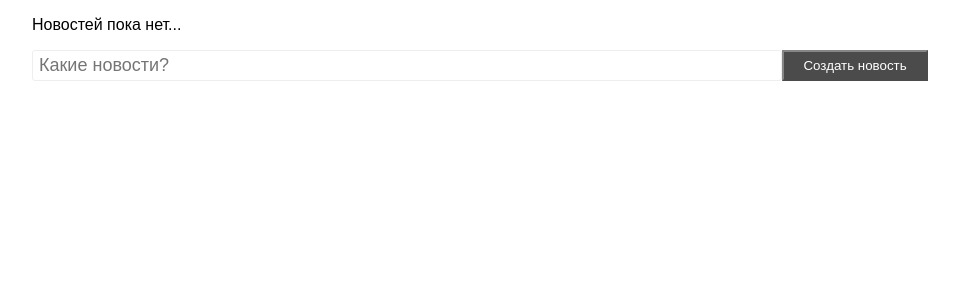
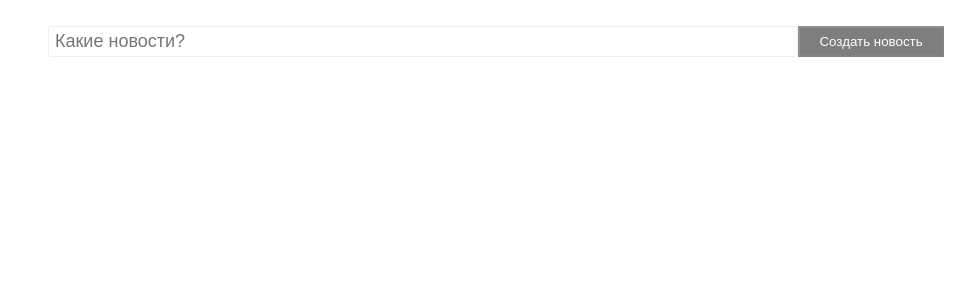
Before and after one commit to Derfan/react-example, a React (Create React App) app: page / in a window 1280 px wide. Shown: the top 300 px of the page, without its empty margins (160-1135 px from the left). Built offline with nearby package versions, Linux system fonts and the light colour scheme.

Commit message:
rework Components

```diff
--- a/src/App.css
+++ b/src/App.css
@@ -1,6 +1,6 @@
 .App {
   padding: 16px;
-  width: 400px;
+  width: 100%;
 }
 
 .App-logo {
@@ -56,7 +56,6 @@
   background-color: #000;
 }
 
-.disabled {
-  pointer-events: none;
-  opacity: 0.7;
+.todo-button[disabled] {
+  opacity: 0.5;
 }
--- a/src/App.js
+++ b/src/App.js
@@ -1,4 +1,4 @@
-import React, { Component, Fragment } from "react";
+import React, { Component } from "react";
 import NewsPost from "./NewsPost";
 import("./App.css");
 
@@ -19,12 +19,12 @@ class App extends Component {
   };
 
   render() {
-    let { newsInput, news } = this.state;
+    const { newsInput, news } = this.state;
+    const isDisabled = newsInput !== "";
     const isNews = !news || !news.length;
 
     return (
-      <Fragment>
-        {isNews ? <p>Новостей пока нет...</p> : <NewsPost news={news} />}
+      <div className="App">
         <div className="input-wrapper">
           <input
             className="todo-input"
@@ -34,13 +34,18 @@ class App extends Component {
             value={newsInput}
           />
           <button
-            className={!newsInput ? "todo-button disabled" : "todo-button"}
+            className="todo-button"
             onClick={this.handleNewPost}
+            disabled={!isDisabled}
           >
             Создать новость
           </button>
         </div>
-      </Fragment>
+        <div className="todo-container">
+          {!isNews &&
+            news.map((item, i) => <NewsPost key={item + i} text={item} />)}
+        </div>
+      </div>
     );
   }
 }
--- a/src/NewsPost.js
+++ b/src/NewsPost.js
@@ -3,19 +3,9 @@ import("./NewsPost.css");
 
 class NewsPost extends Component {
   render() {
-    const { news } = this.props;
+    const { text } = this.props;
 
-    return (
-      <div className="todo-container">
-        {news.map((el, i) => {
-          return (
-            <p key={el + i} className="news-post">
-              {el}
-            </p>
-          );
-        })}
-      </div>
-    );
+    return <p className="news-post">{text}</p>;
   }
 }
 
```
